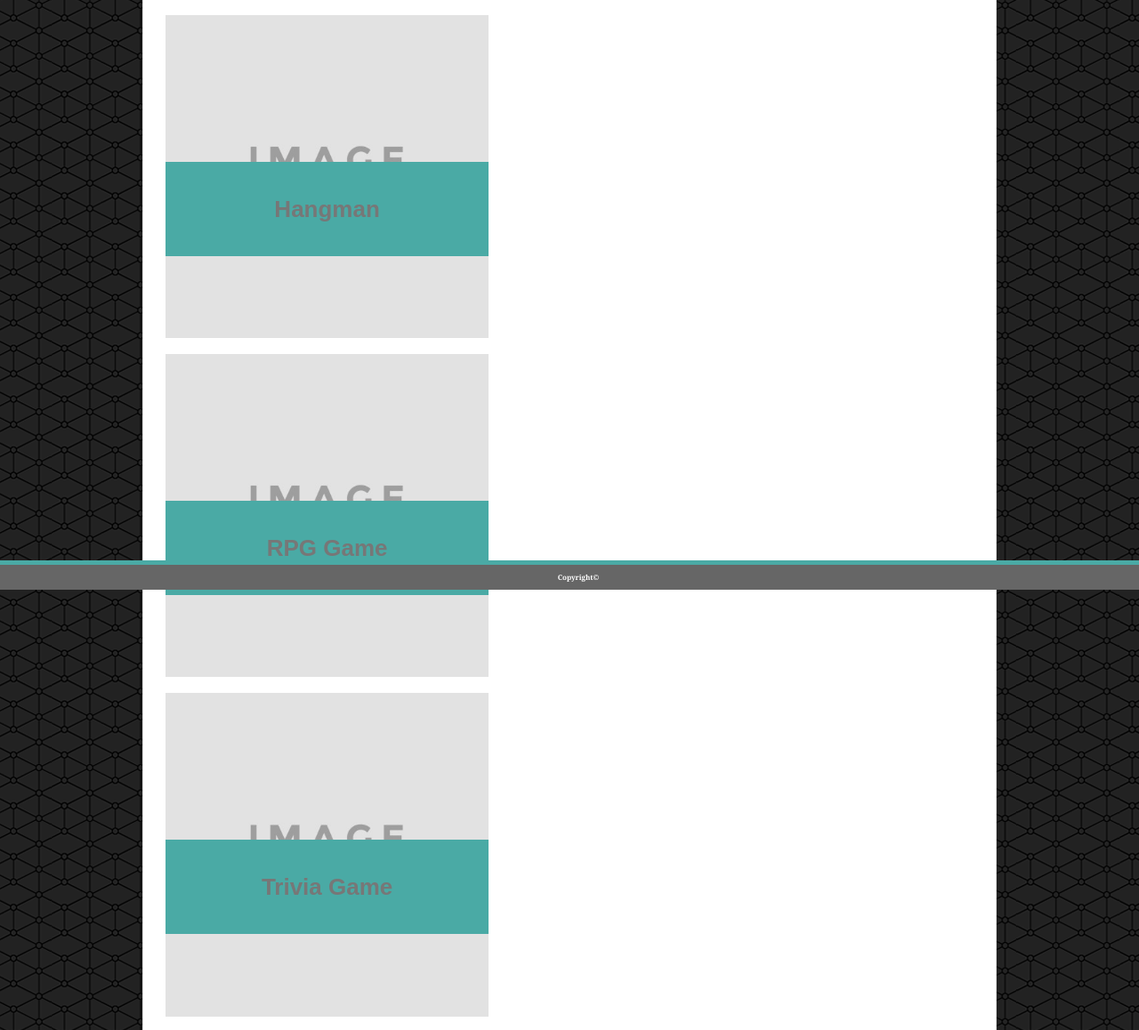
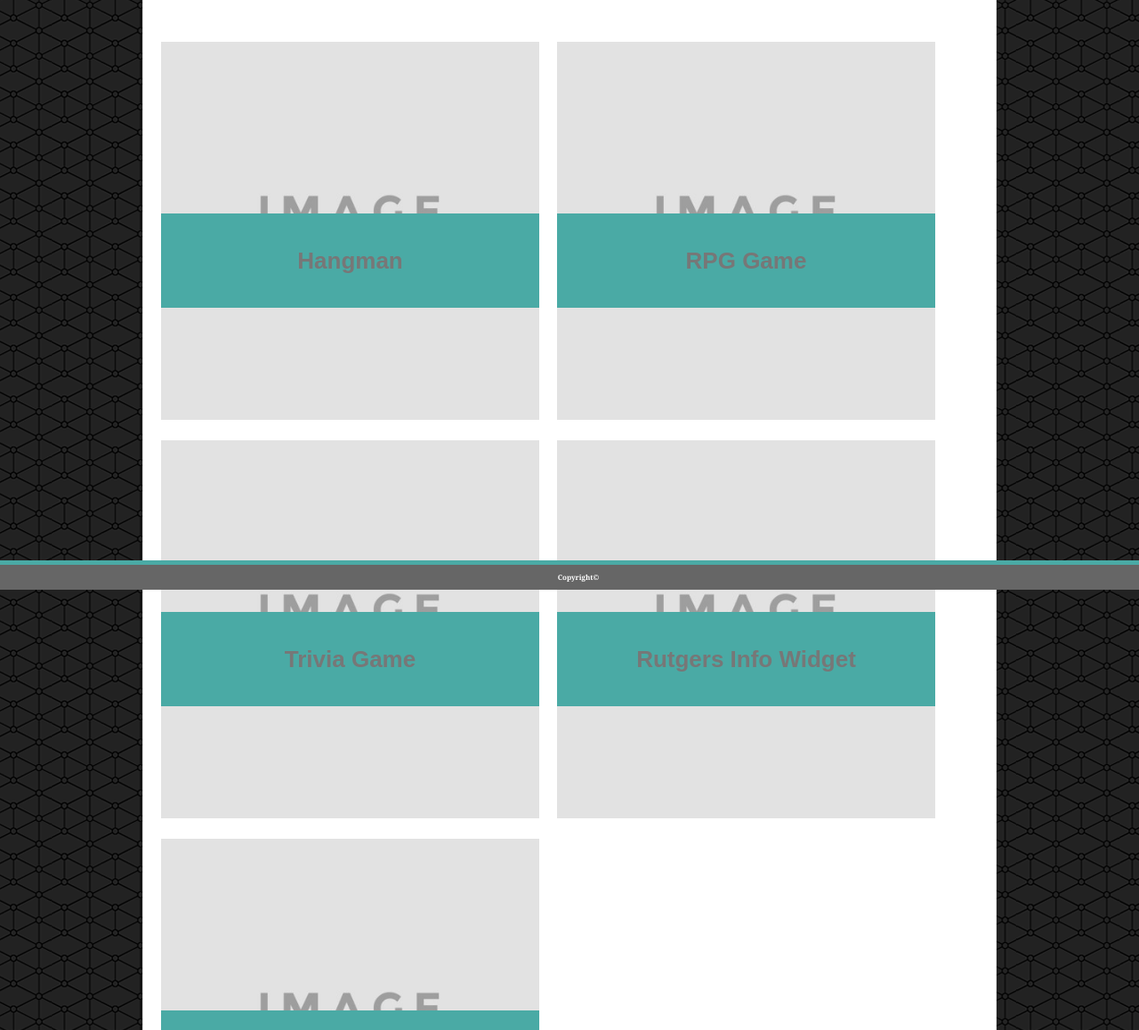
Before and after one commit to jadamsin3d/jadamsin3d.github.io, a plain HTML site: page portfolio.html in a window 1280 px wide. Shown: the part 137-1295 px from the top of the page at 89% size. Drawn offline with Linux system fonts and the light colour scheme.

Commit message:
fixed the portfolio

```diff
--- a/assets/css/style.css
+++ b/assets/css/style.css
@@ -44,11 +44,6 @@
     font-family: Arial, Helvetica, sans-serif;
     margin-top: 15px;
     margin-bottom: 3px;
-}
-
-img {
-    width: 40%;
-    height: auto;
 }
 
 .TopHeader {
@@ -112,7 +107,6 @@
     margin-bottom: 10px;
 }
 
-}
 #JessePic1 {
     width: 10%;
     height: 10%;
@@ -187,38 +181,58 @@
 
 .portfoliosection {
     width: 938px;
-    align-items: center;
+    /* align-items: center; */
     background-color: #ffffff;
     margin: 30px auto;
     padding: 5px 10px;
     color: #ffffff;
     border: 1px solid #dddddd;
+    overflow: auto;
 }
 
 .hangdiv {
     position: relative;
-    margin: 15px;
+    display: inline-block;
+    float: left;
+    width: 425px;
+    margin: 10px;
 }
+
 .rpgdiv {
     position: relative;
-    margin: 15px;
+    display: inline-block;
+    float: left;
+    width: 425px;
+    margin: 10px;
 }
+
 .triviadiv {
     position: relative;
-    margin: 15px;
+    display: inline-block;
+    float: left;
+    width: 425px;
+    margin: 10px;
 }
+
 .rutgersdiv {
     position: relative;
-    margin: 15px;
+    display: inline-block;
+    float: left;
+    width: 425px;
+    margin: 10px;
 }
+
 .rpsdiv {
     position: relative;
-    margin: 15px;
+    display: inline-block;
+    float: left;
+    width: 425px;
+    margin: 10px;
 }
 
 .projecttitle {
     position: absolute;
-    width: 40%;
+    width: 100%;
     height: auto;
     text-align: center;
     padding: 40px 0px;
@@ -232,5 +246,10 @@
 }
 
 .GalleryClass {
-    margin: 20px 0;
+    margin: 30px 0px;
+    display: inline-block;
 }
+
+.picsize {
+    width: 100%;
+}
--- a/portfolio.html
+++ b/portfolio.html
@@ -24,23 +24,23 @@
                 <h1 id="portfolioid">My Portfolio</h1>
                 <Div class="GalleryClass">
                     <Div class="hangdiv">
-                        <img src="assets/images/Placeholder.jpg" alt="Hangman" id="HangmanPic">
+                        <img src="assets/images/Placeholder.jpg" alt="Hangman" class="picsize">
                         <Div class="projecttitle"><a href="#" target="_blank">Hangman</a></Div>
                     </Div>
                     <div class="rpgdiv">
-                        <img src="assets/images/Placeholder.jpg" alt="RPGGame" id="RPGPic">
+                        <img src="assets/images/Placeholder.jpg" alt="RPGGame" class="picsize">
                         <Div class="projecttitle"><a href="#" target="_blank">RPG Game</a></Div>
                     </div>
                     <div class="triviadiv">
-                        <img src="assets/images/Placeholder.jpg" alt="Trivia" id="TriviaPic">
+                        <img src="assets/images/Placeholder.jpg" alt="Trivia" class="picsize">
                         <div class="projecttitle"><a href="#" target="_blank">Trivia Game</a></div>
                     </div>
                     <div class="rutgersdiv">
-                        <img src="assets/images/Placeholder.jpg" alt="Rutgers" id="RutgersPic">
+                        <img src="assets/images/Placeholder.jpg" alt="Rutgers" class="picsize">
                         <div class="projecttitle"><a href="#" target="_blank">Rutgers Info Widget</a></div>
                     </div>
                     <div class="rpsdiv">
-                        <img src="assets/images/Placeholder.jpg" alt="RPS" id="RPSPic">
+                        <img src="assets/images/Placeholder.jpg" alt="RPS" class="picsize">
                         <div class="projecttitle"><a href="#" target="_blank">Rock Paper Scissors</a></div>
                     </div>
                 </Div>
```
